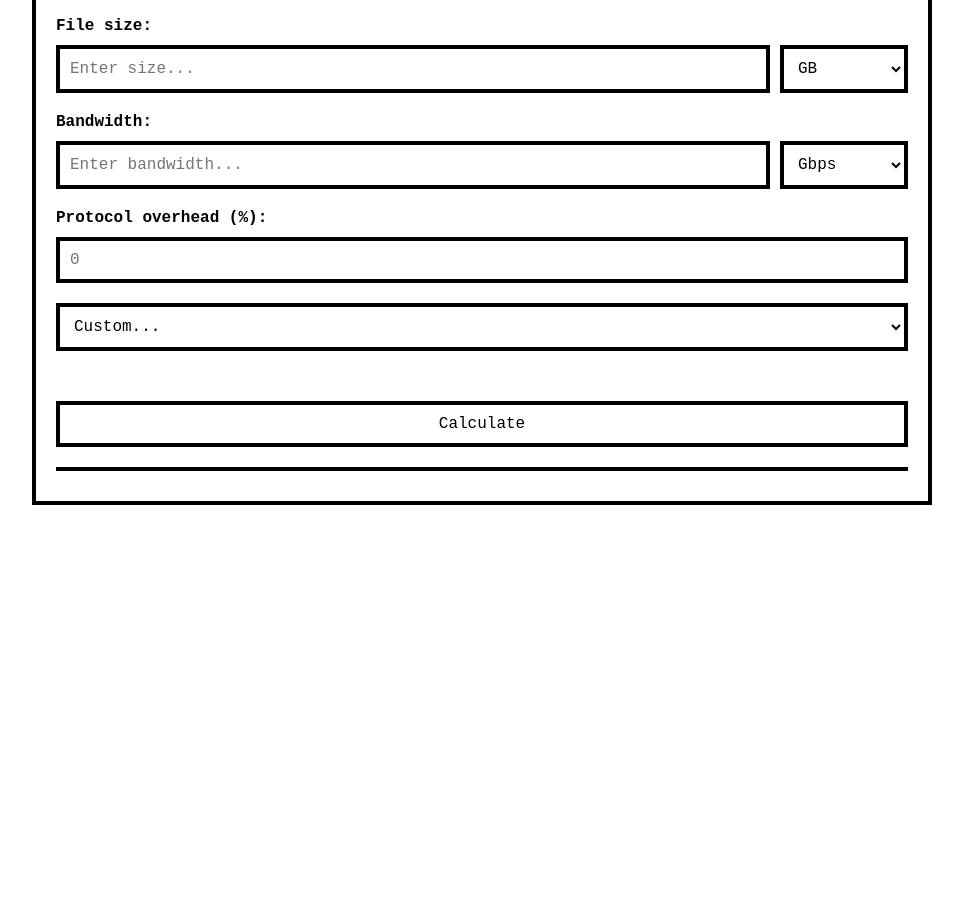
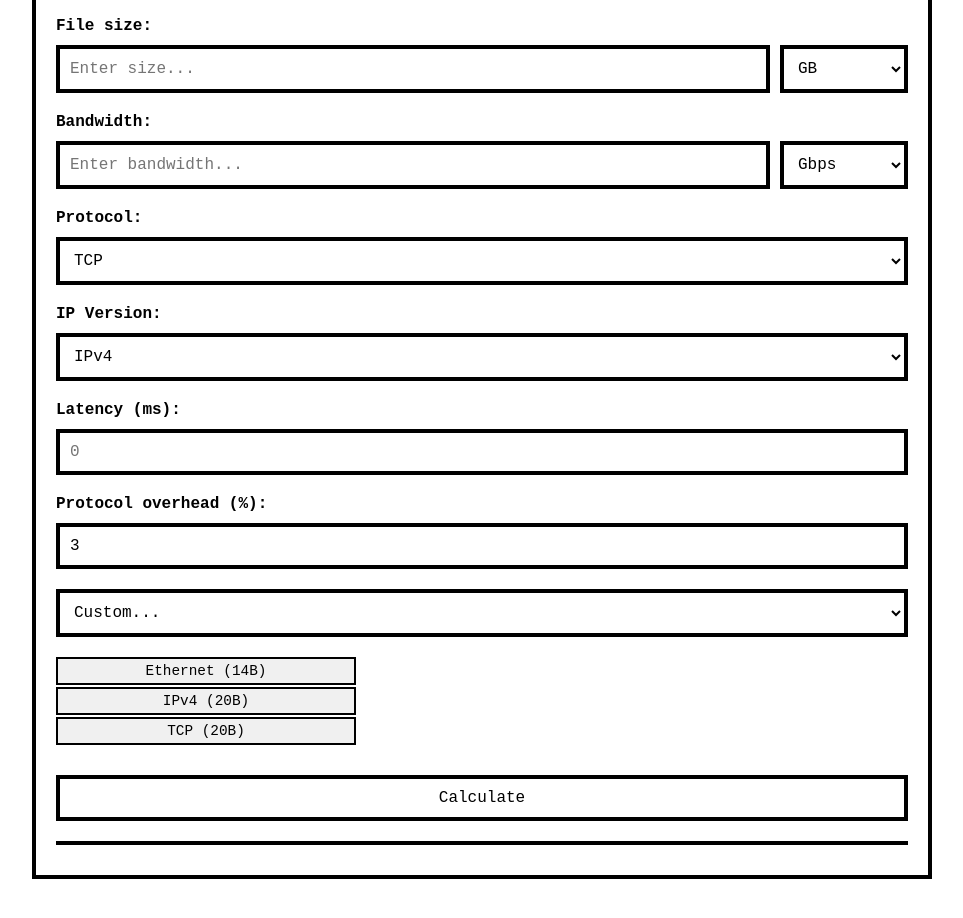
Before and after one commit to bedecarroll/transfer, a website with bundled scripts: page index.html in a window 1280 px wide. Shown: the part 156-1074 px from the top of the page, without its empty margins (158-1121 px from the left). Before the commit the page ends 800 px from the top, so only its background shows below. Built offline with nearby package versions, Linux system fonts and the light colour scheme.

Commit message:
Add IPv6 selection and UDP presets

```diff
--- a/index.html
+++ b/index.html
@@ -50,6 +50,27 @@
                 <div id="bandwidth-help" class="sr-only">Enter bandwidth and select unit.</div>
             </div>
             <div class="input-section">
+                <label for="protocol-select">Protocol:</label>
+                <select id="protocol-select" aria-describedby="protocol-help">
+                    <option value="TCP" selected>TCP</option>
+                    <option value="UDP">UDP</option>
+                </select>
+                <div id="protocol-help" class="sr-only">Choose TCP or UDP.</div>
+            </div>
+            <div class="input-section">
+                <label for="ip-version-select">IP Version:</label>
+                <select id="ip-version-select" aria-describedby="ip-version-help">
+                    <option value="IPv4" selected>IPv4</option>
+                    <option value="IPv6">IPv6</option>
+                </select>
+                <div id="ip-version-help" class="sr-only">Choose IPv4 or IPv6.</div>
+            </div>
+            <div id="latency-section" class="input-section">
+                <label for="latency-input">Latency (ms):</label>
+                <input type="number" id="latency-input" placeholder="0" min="0" step="any" aria-describedby="latency-help">
+                <div id="latency-help" class="sr-only">Round-trip latency for TCP in milliseconds.</div>
+            </div>
+            <div class="input-section">
                 <label for="overhead-input">Protocol overhead (%):</label>
                 <input type="number" id="overhead-input" placeholder="0" min="0" max="100" step="any" aria-describedby="overhead-help">
                 <div id="overhead-help" class="sr-only">Enter protocol overhead percentage.</div>
--- a/src/main.ts
+++ b/src/main.ts
@@ -40,6 +40,10 @@ document.addEventListener('DOMContentLoaded', () => {
   const sizeUnit = document.getElementById('size-unit') as HTMLSelectElement;
   const bwInput = document.getElementById('bandwidth-input') as HTMLInputElement;
   const bwUnit = document.getElementById('bandwidth-unit') as HTMLSelectElement;
+  const protocolSelect = document.getElementById('protocol-select') as HTMLSelectElement;
+  const ipVersionSelect = document.getElementById('ip-version-select') as HTMLSelectElement;
+  const latencyInput = document.getElementById('latency-input') as HTMLInputElement;
+  const latencySection = document.getElementById('latency-section') as HTMLDivElement;
   const overheadInput = document.getElementById('overhead-input') as HTMLInputElement;
   const presetSelect = document.getElementById('preset-select') as HTMLSelectElement;
   const headerStackDiv = document.getElementById('header-stack') as HTMLDivElement;
@@ -75,6 +79,24 @@ document.addEventListener('DOMContentLoaded', () => {
         { name: 'Ethernet', bytes: 14 },
         { name: 'IPv6', bytes: 40 },
         { name: 'TCP', bytes: 20 },
+      ],
+    },
+    {
+      name: 'Ethernet IPv4/UDP (≈2%)',
+      overhead: 2,
+      stack: [
+        { name: 'Ethernet', bytes: 14 },
+        { name: 'IPv4', bytes: 20 },
+        { name: 'UDP', bytes: 8 },
+      ],
+    },
+    {
+      name: 'Ethernet IPv6/UDP (≈3%)',
+      overhead: 3,
+      stack: [
+        { name: 'Ethernet', bytes: 14 },
+        { name: 'IPv6', bytes: 40 },
+        { name: 'UDP', bytes: 8 },
       ],
     },
     {
@@ -140,8 +162,34 @@ document.addEventListener('DOMContentLoaded', () => {
       renderHeaderStack(p.stack);
     } else {
       renderHeaderStack(undefined);
+      updateDefaultOverhead();
     }
   });
+
+  function updateDefaultOverhead(): void {
+    if (presetSelect.value !== '') return;
+    const isIPv6 = ipVersionSelect.value === 'IPv6';
+    const isTCP = protocolSelect.value === 'TCP';
+    const presetName = `Ethernet ${isIPv6 ? 'IPv6' : 'IPv4'}/${isTCP ? 'TCP' : 'UDP'}`;
+    const preset = PRESETS.find((p) => p.name.startsWith(presetName));
+    if (preset) {
+      overheadInput.value = String(preset.overhead);
+      renderHeaderStack(preset.stack);
+    } else {
+      renderHeaderStack(undefined);
+    }
+  }
+
+  function toggleLatencySection(): void {
+    const isTCP = protocolSelect.value === 'TCP';
+    latencySection.style.display = isTCP ? 'block' : 'none';
+  }
+
+  protocolSelect.addEventListener('change', () => {
+    toggleLatencySection();
+    updateDefaultOverhead();
+  });
+  ipVersionSelect.addEventListener('change', updateDefaultOverhead);
 
   function showError(msg: string): void {
     resultDiv.innerHTML = `<div class="result-item"><h3>Error:</h3><p>${msg}</p></div>`;
@@ -150,6 +198,8 @@ document.addEventListener('DOMContentLoaded', () => {
   calcBtn.addEventListener('click', () => {
     const sizeVal = parseFloat(sizeInput.value);
     const bwVal = parseFloat(bwInput.value);
+    const protocol = protocolSelect.value;
+    const latencyVal = parseFloat(latencyInput.value) || 0;
     const overheadVal = parseFloat(overheadInput.value) || 0;
     if (isNaN(sizeVal) || sizeVal <= 0) {
       showError('Please enter a valid file size');
@@ -161,15 +211,21 @@ document.addEventListener('DOMContentLoaded', () => {
     }
     const bits = bytesToBits(sizeVal, sizeUnit.value);
     const rawBps = bandwidthToBps(bwVal, bwUnit.value);
-    const timeSecRaw = bits / rawBps;
+    const dataSecRaw = bits / rawBps;
     const bpsWithOverhead = rawBps * (1 - overheadVal / 100);
-    const timeSecOverhead = bits / bpsWithOverhead;
+    const dataSecOverhead = bits / bpsWithOverhead;
+    const handshakeSec = protocol === 'TCP' ? (latencyVal / 1000) * 2 : 0;
+    const timeSecRaw = handshakeSec + dataSecRaw;
+    const timeSecOverhead = handshakeSec + dataSecOverhead;
 
     const timeStrRaw = secondsToTime(timeSecRaw);
     const timeStrOverhead = secondsToTime(timeSecOverhead);
 
-    const formulaRaw = `Formula: (${sizeVal}${sizeUnit.value} × 8) ÷ (${bwVal}${bwUnit.value}) = ${timeSecRaw.toFixed(2)} seconds`;
-    const formulaOverhead = `Formula: (${sizeVal}${sizeUnit.value} × 8) ÷ (${bwVal}${bwUnit.value} × (1 - ${overheadVal}/100)) = ${timeSecOverhead.toFixed(2)} seconds`;
+    const baseRaw = `(${sizeVal}${sizeUnit.value} × 8) ÷ (${bwVal}${bwUnit.value})`;
+    const baseOverhead = `(${sizeVal}${sizeUnit.value} × 8) ÷ (${bwVal}${bwUnit.value} × (1 - ${overheadVal}/100))`;
+    const handshakeFormula = protocol === 'TCP' ? `(2 × ${latencyVal}ms / 1000) + ` : '';
+    const formulaRaw = `Formula: ${handshakeFormula}${baseRaw} = ${timeSecRaw.toFixed(2)} seconds`;
+    const formulaOverhead = `Formula: ${handshakeFormula}${baseOverhead} = ${timeSecOverhead.toFixed(2)} seconds`;
 
     resultDiv.innerHTML = `
       <div class="result-item">
@@ -207,4 +263,6 @@ document.addEventListener('DOMContentLoaded', () => {
   bindThemeToggle();
   refreshPresetSelect();
   renderHeaderStack(undefined);
+  toggleLatencySection();
+  updateDefaultOverhead();
 });
```
Also changed, not shown: README.md.
